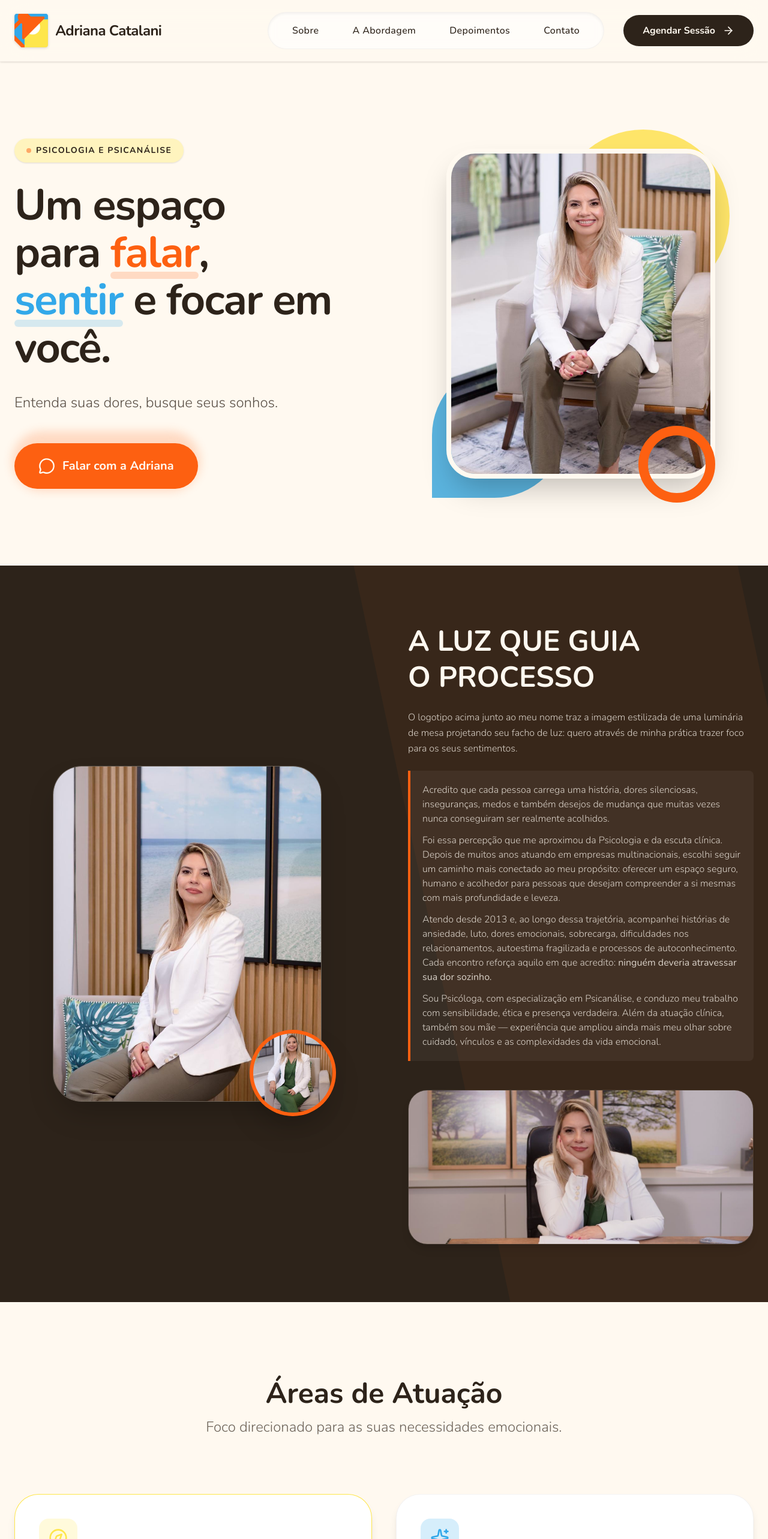
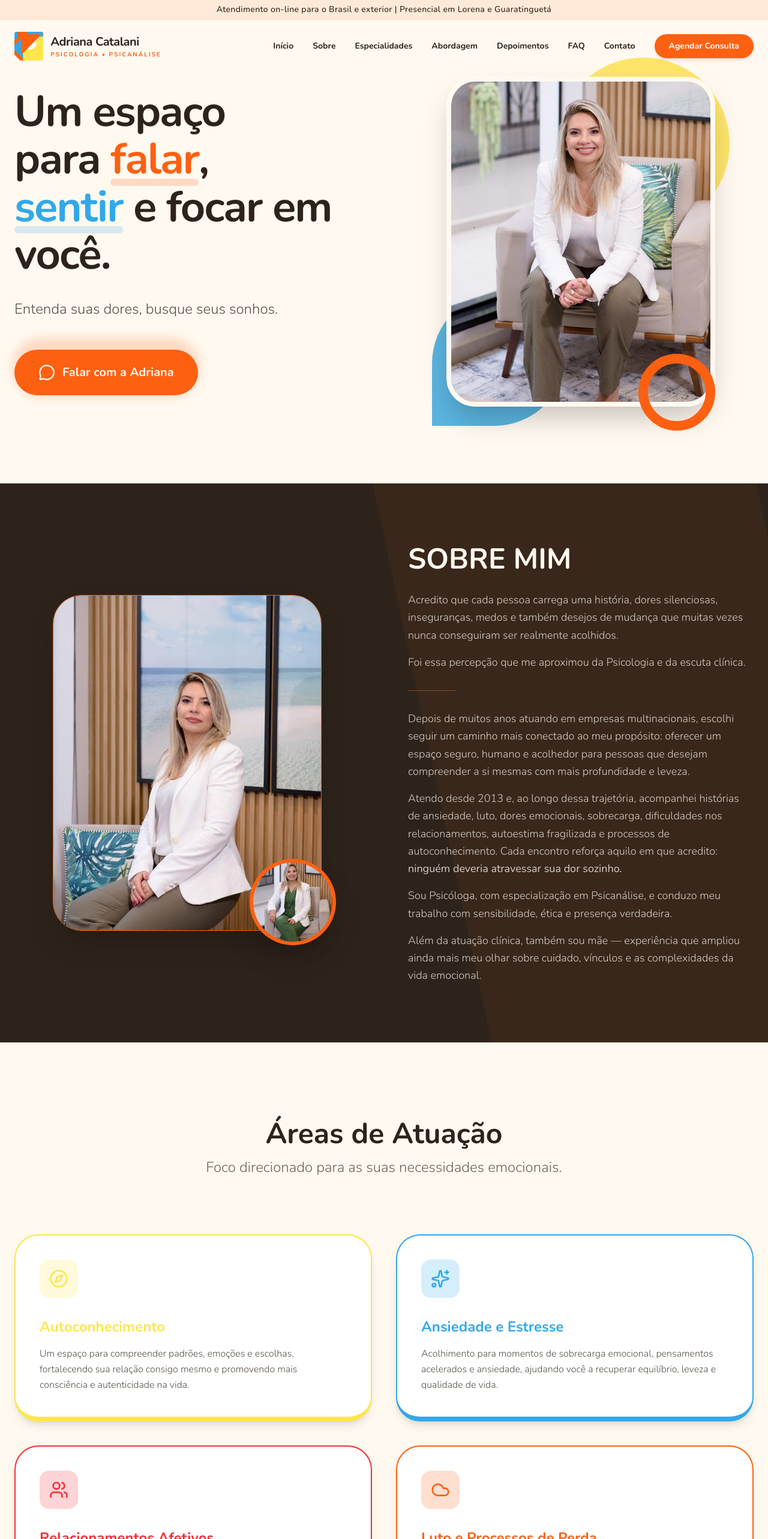
Before and after one commit to Harlock221B/site-dr-adriana-catalani, a React (Vite) app: page / in a window 1280 px wide. Shown: the top 2566 px of the page at 60% size. Built offline with nearby package versions, Linux system fonts and the light colour scheme.

Commit message:
feat: enhance components with new ConsultorioBanner, update About and Specialties content, and improve Header responsiveness

```diff
--- a/src/App.jsx
+++ b/src/App.jsx
@@ -5,8 +5,9 @@ import Hero from './components/Hero';
 import About from './components/About';
 import Approach from './components/Approach';
 import Specialties from './components/Specialties';
+import QuotesDivider from './components/QuotesDivider';
 import Testimonials from './components/Testimonials';
-import QuotesDivider from './components/QuotesDivider';
+import ConsultorioBanner from './components/ConsultorioBanner'; // <-- Importado aqui
 import FAQ from './components/FAQ';
 import Footer from './components/Footer';
 
@@ -16,20 +17,19 @@ export default function App() {
       <Helmet>
         <title>Dra. Adriana Catalani | Psicóloga e Psicanalista</title>
         <meta name="description" content="Consultório de psicologia e psicanálise da Dra. Adriana Catalani. Um espaço seguro, ético e acolhedor para cuidar da sua saúde emocional e autoconhecimento." />
-        <meta name="keywords" content="Psicóloga, Psicanalista, Terapia, Saúde Mental, Autoconhecimento, Psicologia, Adriana Catalani, Terapia Online, Terapia Presencial" />
-        <meta property="og:title" content="Dra. Adriana Catalani | Psicologia e Psicanálise" />
-        <meta property="og:description" content="Um espaço seguro, ético e acolhedor para cuidar da sua saúde emocional e autoconhecimento." />
-        <meta property="og:type" content="website" />
-        <meta property="og:url" content="https://www.adrianacatalani.com.br" />
       </Helmet>
+
       <Header />
       <Hero />
       <About />
       <Specialties />
+      <QuotesDivider />
       <Approach />
+
       <Testimonials />
+
+
       <FAQ />
-      <QuotesDivider />
       <Footer />
     </div>
   );
--- a/src/components/About.jsx
+++ b/src/components/About.jsx
@@ -1,7 +1,7 @@
 import React from 'react';
-import img2 from '../assets/imgs/Dr Adriana 2.jpeg';
-import img3 from '../assets/imgs/Dr Adriana 3.jpeg';
-import img4 from '../assets/imgs/Dr Adriana 4.jpeg';
+import img2 from '../assets/imgs/Dr Adriana 2.jpeg'; // Fotografia principal (Poltrona / Sorrindo)
+import img3 from '../assets/imgs/Dr Adriana 3.jpeg'; // Consultório
+import novaFotoSeria from '../assets/imgs/Dr Adriana 4.jpeg'; // <-- NOVA FOTOGRAFIA (Expressão mais séria)
 
 export default function About() {
   return (
@@ -10,37 +10,57 @@ export default function About() {
 
       <div className="max-w-7xl mx-auto px-6 grid lg:grid-cols-2 gap-12 lg:gap-20 items-center relative z-10">
 
-        {/* Lado Esquerdo */}
+        {/* Lado Esquerdo: Imagens com animação de hover */}
         <div className="order-2 lg:order-1 relative mx-auto w-full max-w-sm lg:max-w-md mt-8 lg:mt-0 group">
-          <img src={img2} alt="Adriana Catalani" className="w-full aspect-[4/5] object-cover object-center bg-drica-light/10 rounded-[2.5rem] lg:rounded-[3rem] rounded-tr-none border border-drica-light/20 shadow-2xl relative z-10 transition-transform duration-700 ease-in-out group-hover:scale-[1.02]" />
+
+          {/* FOTOGRAFIA PRINCIPAL (POLTRONA) */}
+          <img
+            src={img2}
+            alt="Adriana Catalani"
+            className="w-full aspect-[4/5] object-cover object-center bg-drica-light/10 rounded-[2.5rem] lg:rounded-[3rem] rounded-tr-none border border-drica-orange shadow-2xl relative z-10 transition-transform duration-700 ease-in-out group-hover:scale-[1.02]"
+          />
+
+          {/* FOTOGRAFIA DA BOLINHA (EXPRESSÃO MAIS SÉRIA) */}
           <div className="absolute -bottom-4 -right-4 sm:-bottom-6 sm:-right-6 w-28 h-28 sm:w-36 sm:h-36 bg-drica-orange rounded-full p-1.5 shadow-2xl z-20 transition-transform duration-700 ease-in-out group-hover:-translate-y-2 group-hover:-translate-x-2 group-hover:scale-105">
-            <img src={img4} alt="Detalhe consultório" className="w-full h-full object-cover object-center rounded-full" />
+            <img
+              src={novaFotoSeria}
+              alt="Adriana Catalani - Expressão séria"
+              className="w-full h-full object-cover object-center rounded-full"
+            />
           </div>
         </div>
 
-        {/* Lado Direito (Textos Novos) */}
-        <div className="order-1 lg:order-2 space-y-6 text-center lg:text-left flex flex-col items-center lg:items-start">
-          <h2 className="text-3xl sm:text-4xl lg:text-5xl font-bold text-balance leading-tight uppercase">
-            A LUZ QUE GUIA O PROCESSO
+        {/* Lado Direito: Textos e Imagem Inferior */}
+        <div className="order-1 lg:order-2 space-y-6 text-left flex flex-col items-start">
+          <h2 className="text-3xl sm:text-4xl lg:text-5xl font-bold leading-tight uppercase">
+            Sobre Mim
           </h2>
 
-          <div className="space-y-4 text-base font-light text-drica-light/80 leading-relaxed text-pretty">
+          <div className="space-y-4 text-base sm:text-lg font-light text-drica-light/80 leading-relaxed text-pretty">
             <p>
-              O logotipo acima junto ao meu nome traz a imagem estilizada de uma luminária de mesa projetando seu facho de luz: quero através de minha prática trazer foco para os seus sentimentos.
+              Acredito que cada pessoa carrega uma história, dores silenciosas, inseguranças, medos e também desejos de mudança que muitas vezes nunca conseguiram ser realmente acolhidos.
+            </p>
+            <p>
+              Foi essa percepção que me aproximou da Psicologia e da escuta clínica.
             </p>
 
-            <div className="p-5 mt-6 bg-drica-light/5 border-l-4 border-drica-orange rounded-r-lg space-y-3 text-sm sm:text-base">
-              <p>Acredito que cada pessoa carrega uma história, dores silenciosas, inseguranças, medos e também desejos de mudança que muitas vezes nunca conseguiram ser realmente acolhidos.</p>
-              <p>Foi essa percepção que me aproximou da Psicologia e da escuta clínica. Depois de muitos anos atuando em empresas multinacionais, escolhi seguir um caminho mais conectado ao meu propósito: oferecer um espaço seguro, humano e acolhedor para pessoas que desejam compreender a si mesmas com mais profundidade e leveza.</p>
-              <p>Atendo desde 2013 e, ao longo dessa trajetória, acompanhei histórias de ansiedade, luto, dores emocionais, sobrecarga, dificuldades nos relacionamentos, autoestima fragilizada e processos de autoconhecimento. Cada encontro reforça aquilo em que acredito: <strong>ninguém deveria atravessar sua dor sozinho.</strong></p>
-              <p>Sou Psicóloga, com especialização em Psicanálise, e conduzo meu trabalho com sensibilidade, ética e presença verdadeira. Além da atuação clínica, também sou mãe — experiência que ampliou ainda mais meu olhar sobre cuidado, vínculos e as complexidades da vida emocional.</p>
+            {/* Respiro no texto */}
+            <div className="py-4 opacity-50">
+               <div className="h-px w-20 bg-drica-orange"></div>
             </div>
-          </div>
 
-          <div className="pt-6 w-full">
-            <div className="overflow-hidden rounded-2xl sm:rounded-[2rem] shadow-lg border border-drica-light/10">
-              <img src={img3} alt="Ambiente do consultório" className="w-full h-48 sm:h-64 object-cover object-center opacity-90 transition-all duration-700 ease-in-out hover:opacity-100 hover:scale-105" />
-            </div>
+            <p>
+              Depois de muitos anos atuando em empresas multinacionais, escolhi seguir um caminho mais conectado ao meu propósito: oferecer um espaço seguro, humano e acolhedor para pessoas que desejam compreender a si mesmas com mais profundidade e leveza.
+            </p>
+            <p>
+              Atendo desde 2013 e, ao longo dessa trajetória, acompanhei histórias de ansiedade, luto, dores emocionais, sobrecarga, dificuldades nos relacionamentos, autoestima fragilizada e processos de autoconhecimento. Cada encontro reforça aquilo em que acredito: <strong>ninguém deveria atravessar sua dor sozinho.</strong>
+            </p>
+            <p>
+              Sou Psicóloga, com especialização em Psicanálise, e conduzo meu trabalho com sensibilidade, ética e presença verdadeira.
+            </p>
+            <p>
+              Além da atuação clínica, também sou mãe — experiência que ampliou ainda mais meu olhar sobre cuidado, vínculos e as complexidades da vida emocional.
+            </p>
           </div>
         </div>
 
--- /dev/null
+++ b/src/components/ConsultorioBanner.jsx
@@ -0,0 +1,20 @@
+import React from 'react';
+import img3 from '../assets/imgs/Dr Adriana 3.jpeg'; // Foto do consultório
+
+export default function ConsultorioBanner() {
+  return (
+    <section className="bg-drica-light pb-20 sm:pb-32 px-6 relative">
+      <div className="max-w-7xl mx-auto">
+        <div className="rounded-[2.5rem] sm:rounded-[3rem] overflow-hidden shadow-2xl border-[8px] border-white relative group">
+          <img
+            src={img3}
+            alt="Ambiente acolhedor do consultório da Dra. Adriana Catalani"
+            className="w-full h-64 sm:h-80 lg:h-[450px] object-cover object-center transition-transform duration-700 ease-in-out group-hover:scale-105"
+          />
+          {/* Uma leve camada escura apenas para dar um toque sofisticado na borda */}
+          <div className="absolute inset-0 ring-1 ring-inset ring-black/10 rounded-[2rem] sm:rounded-[2.5rem] pointer-events-none"></div>
+        </div>
+      </div>
+    </section>
+  );
+}
--- a/src/components/Header.jsx
+++ b/src/components/Header.jsx
@@ -1,62 +1,90 @@
-import React from 'react';
-import { ArrowRight } from 'lucide-react';
-import icon from '../assets/icons/icon.png';
-import { whatsappLink } from '../utils/constants';
+import React, { useState, useEffect } from 'react';
+import { Menu, X } from 'lucide-react';
+import logo from '../assets/icons/icon.png';
 
 export default function Header() {
+  const [isOpen, setIsOpen] = useState(false);
+  const [scrolled, setScrolled] = useState(false);
+
+  useEffect(() => {
+    const handleScroll = () => {
+      setScrolled(window.scrollY > 20);
+    };
+    window.addEventListener('scroll', handleScroll);
+    return () => window.removeEventListener('scroll', handleScroll);
+  }, []);
+
+  const navLinks = [
+    { name: 'Início', href: '#' },
+    { name: 'Sobre', href: '#sobre' },
+    { name: 'Especialidades', href: '#especialidades' },
+    { name: 'Abordagem', href: '#abordagem' },
+    { name: 'Depoimentos', href: '#depoimentos' },
+    { name: 'FAQ', href: '#faq' },
+    { name: 'Contato', href: '#contato' },
+  ];
+
   return (
-    <header className="sticky top-0 z-50 bg-drica-light/85 backdrop-blur-xl border-b border-drica-dark/5 shadow-sm">
-      <div className="px-6 py-4 lg:py-5 max-w-screen-2xl mx-auto flex justify-between items-center relative">
+    <header className={`fixed top-0 left-0 right-0 z-50 transition-all duration-300 ${scrolled ? 'bg-white shadow-md' : 'bg-transparent'}`}>
 
-        {/* Nova Área do Logo: Ícone + Texto */}
-        <a href="#" className="flex items-center gap-3 group z-10">
-          <img
-            src={icon}
-            alt="Ícone Adriana Catalani"
-            className="h-10 sm:h-12 lg:h-14 w-auto object-contain transition-transform duration-500 group-hover:scale-110 origin-center drop-shadow-sm"
-          />
-          <span className="text-xl sm:text-2xl font-black text-drica-dark tracking-tight">
-            Adriana Catalani
-          </span>
+      {/* Announcement Bar */}
+      <div className="w-full bg-drica-orange/10 text-center py-1.5 text-xs sm:text-sm font-medium text-drica-dark tracking-wide border-b border-drica-orange/5">
+        Atendimento on-line para o Brasil e exterior | Presencial em Lorena e Guaratinguetá
+      </div>
+
+      {/* Main Header Content */}
+      <div className={`max-w-7xl mx-auto px-6 flex justify-between items-center transition-all duration-300 ${scrolled ? 'py-3' : 'py-5'}`}>
+        {/* Logo */}
+        <a href="#" className="flex items-center gap-3 group">
+          <img src={logo} alt="Logo Dra. Adriana Catalani" className="h-10 sm:h-12 w-auto transition-transform group-hover:scale-105" />
+          <div className="flex flex-col">
+            <span className="text-xl font-black tracking-tight text-drica-dark">Adriana Catalani</span>
+            <span className="text-[10px] uppercase tracking-[0.2em] font-bold text-drica-orange">Psicologia • Psicanálise</span>
+          </div>
         </a>
 
-        {/* Navegação e Botão (Escondido em telas muito pequenas, visível em Desktop) */}
-        <div className="hidden lg:flex items-center gap-8">
-          <nav className="flex items-center gap-2 bg-white/60 px-4 py-2.5 rounded-full border border-drica-dark/5 shadow-inner backdrop-blur-sm">
-            {[
-              { label: 'Sobre', href: '#sobre' },
-              { label: 'A Abordagem', href: '#abordagem' },
-              { label: 'Depoimentos', href: '#depoimentos' },
-              { label: 'Contato', href: '#contato' },
-            ].map((link) => (
-              <a
-                key={link.label}
-                href={link.href}
-                className="relative px-6 py-2 text-base font-medium tracking-wide hover:text-drica-orange transition-colors duration-300 group"
-              >
-                {link.label}
-                <span className="absolute bottom-1 left-6 right-6 h-[2px] bg-drica-orange transform scale-x-0 group-hover:scale-x-100 transition-transform duration-300 origin-center rounded-full"></span>
-              </a>
-            ))}
-          </nav>
+        {/* Desktop Nav */}
+        <nav className="hidden lg:flex items-center gap-8">
+          {navLinks.map((link) => (
+            <a
+              key={link.name}
+              href={link.href}
+              className="text-sm font-bold text-drica-dark hover:text-drica-orange transition-colors"
+            >
+              {link.name}
+            </a>
+          ))}
+          <a
+            href="#contato"
+            className="bg-drica-orange text-white px-6 py-2.5 rounded-full text-sm font-bold hover:bg-drica-dark transition-all shadow-md hover:shadow-lg"
+          >
+            Agendar Consulta
+          </a>
+        </nav>
 
-          <a
-            href={whatsappLink}
-            target="_blank"
-            rel="noopener noreferrer"
-            className="flex items-center gap-3 bg-drica-dark text-drica-light px-8 py-3.5 rounded-full text-base font-bold hover:bg-drica-orange transition-all duration-300 hover:shadow-xl hover:shadow-drica-orange/20 hover:-translate-y-1 active:translate-y-0"
-          >
-            Agendar Sessão
-            <ArrowRight size={20} />
-          </a>
-        </div>
+        {/* Mobile Menu Button */}
+        <button
+          className="lg:hidden text-drica-dark"
+          onClick={() => setIsOpen(!isOpen)}
+        >
+          {isOpen ? <X size={28} /> : <Menu size={28} />}
+        </button>
+      </div>
 
-        {/* Botão Mobile Simples (Aparece apenas no celular) */}
-        <div className="lg:hidden flex items-center">
-           <a href={whatsappLink} target="_blank" rel="noopener noreferrer" className="bg-drica-orange text-white px-5 py-2 rounded-full font-bold text-sm shadow-md">
-             Agendar
-           </a>
-        </div>
+      {/* Mobile Nav */}
+      <div className={`lg:hidden absolute top-full left-0 w-full bg-white shadow-2xl transition-all duration-300 ${isOpen ? 'opacity-100 visible' : 'opacity-0 invisible'}`}>
+        <nav className="flex flex-col p-6 gap-4">
+          {navLinks.map((link) => (
+            <a
+              key={link.name}
+              href={link.href}
+              onClick={() => setIsOpen(false)}
+              className="text-lg font-bold text-drica-dark border-b border-gray-100 pb-2"
+            >
+              {link.name}
+            </a>
+          ))}
+        </nav>
       </div>
     </header>
   );
--- a/src/components/Hero.jsx
+++ b/src/components/Hero.jsx
@@ -9,10 +9,6 @@ export default function Hero() {
 
       {/* Lado Esquerdo - Textos e CTA */}
       <div className="space-y-8 z-10 text-center lg:text-left flex flex-col items-center lg:items-start">
-        <div className="inline-flex items-center gap-2 px-5 py-2.5 rounded-full bg-drica-yellow/30 text-drica-dark text-xs sm:text-sm font-bold tracking-widest uppercase shadow-sm transition-transform hover:scale-105 cursor-default">
-          <span className="w-2 h-2 rounded-full bg-drica-orange animate-pulse"></span>
-          Psicologia e Psicanálise
-        </div>
 
         <h1 className="text-4xl sm:text-5xl md:text-6xl lg:text-7xl font-black leading-[1.1] tracking-tight text-balance">
           Um espaço para <span className="text-drica-orange relative inline-block group cursor-default">falar<span className="absolute -bottom-1 left-0 w-full h-2 md:h-3 bg-drica-orange/20 rounded-full transition-all duration-300 group-hover:h-4"></span></span>,<br/>
--- a/src/components/Specialties.jsx
+++ b/src/components/Specialties.jsx
@@ -1,35 +1,58 @@
 import React from 'react';
-import { Users, Sparkles, Compass, Leaf } from 'lucide-react';
+import { Users, Sparkles, Compass, Cloud } from 'lucide-react';
 
 export default function Specialties() {
+  // Mapeamento de estilos expandido com a nova cor vermelha
   const colorStyles = {
-    orange: { bg: 'bg-drica-orange/20', text: 'text-drica-orange', border: 'border-drica-orange' },
-    blue: { bg: 'bg-drica-blue/20', text: 'text-drica-blue', border: 'border-drica-blue' },
-    yellow: { bg: 'bg-drica-yellow/20', text: 'text-drica-yellow', border: 'border-drica-yellow' }
+    orange: {
+      bg: 'bg-drica-orange/20',
+      text: 'text-drica-orange',
+      border: 'border-drica-orange',
+      bgHover: 'group-hover:bg-drica-orange/[0.04]'
+    },
+    blue: {
+      bg: 'bg-drica-blue/20',
+      text: 'text-drica-blue',
+      border: 'border-drica-blue',
+      bgHover: 'group-hover:bg-drica-blue/[0.04]'
+    },
+    yellow: {
+      bg: 'bg-drica-yellow/20',
+      text: 'text-drica-yellow',
+      border: 'border-drica-yellow',
+      bgHover: 'group-hover:bg-drica-yellow/[0.04]'
+    },
+    red: {
+      // Utilizando o vermelho padrão do Tailwind (red-500) para garantir compatibilidade
+      bg: 'bg-red-500/20',
+      text: 'text-red-500',
+      border: 'border-red-500',
+      bgHover: 'group-hover:bg-red-500/[0.04]'
+    }
   };
 
   const especialidades = [
     {
       icon: Compass,
-      colorTheme: colorStyles.yellow,
+      colorTheme: colorStyles.yellow, // AMARELO
       title: 'Autoconhecimento',
       description: 'Um espaço para compreender padrões, emoções e escolhas, fortalecendo sua relação consigo mesmo e promovendo mais consciência e autenticidade na vida.'
     },
     {
       icon: Sparkles,
-      colorTheme: colorStyles.blue,
+      colorTheme: colorStyles.blue, // AZUL
       title: 'Ansiedade e Estresse',
       description: 'Acolhimento para momentos de sobrecarga emocional, pensamentos acelerados e ansiedade, ajudando você a recuperar equilíbrio, leveza e qualidade de vida.'
     },
     {
       icon: Users,
-      colorTheme: colorStyles.orange,
+      colorTheme: colorStyles.red, // VERMELHO (Atualizado conforme o seu pedido)
       title: 'Relacionamentos Afetivos',
       description: 'Um espaço seguro para compreender vínculos, melhorar a comunicação, lidar com conflitos emocionais e construir relações mais saudáveis e conscientes.'
     },
     {
-      icon: Leaf,
-      colorTheme: colorStyles.blue, // Reutilizando o azul para manter harmonia
+      icon: Cloud,
+      colorTheme: colorStyles.orange, // LARANJA
       title: 'Luto e Processos de Perda',
       description: 'O luto pode despertar dores profundas, mudanças e sentimentos difíceis de nomear. A terapia oferece acolhimento e suporte emocional para atravessar esse processo com cuidado e respeito ao seu tempo.'
     }
@@ -39,6 +62,7 @@ export default function Specialties() {
     <section id="especialidades" className="bg-drica-light py-20 sm:py-32 relative">
       <div className="max-w-7xl mx-auto px-6">
 
+        {/* Cabeçalho da Seção */}
         <div className="text-center mb-16 sm:mb-24">
           <h3 className="text-3xl sm:text-4xl lg:text-5xl font-bold mb-4 text-drica-dark text-balance">
             Áreas de Atuação
@@ -48,19 +72,21 @@ export default function Specialties() {
           </p>
         </div>
 
-        {/* Mudei o grid aqui para 2x2 para acomodar 4 cards perfeitamente */}
+        {/* Grid 2x2 */}
         <div className="grid grid-cols-1 md:grid-cols-2 gap-8 lg:gap-10 items-stretch">
           {especialidades.map((esp, index) => (
             <div
               key={index}
-              className={`bg-white p-8 lg:p-10 rounded-[2.5rem] shadow-lg border-t border-l border-r border-drica-dark/5 border-b-[8px] ${esp.colorTheme.border} hover:-translate-y-3 hover:shadow-2xl transition-all duration-500 group flex flex-col h-full`}
+              className={`bg-white p-8 lg:p-10 rounded-[2.5rem] shadow-lg border-2 ${esp.colorTheme.border} border-b-[8px] ${esp.colorTheme.bgHover} hover:-translate-y-3 hover:shadow-2xl transition-all duration-500 group flex flex-col h-full`}
             >
               <div className={`w-16 h-16 rounded-2xl ${esp.colorTheme.bg} flex items-center justify-center mb-8 group-hover:scale-110 group-hover:rotate-3 transition-transform duration-500`}>
                 <esp.icon className={`${esp.colorTheme.text} w-8 h-8`} />
               </div>
-              <h4 className="text-2xl font-bold mb-4 text-drica-dark">
+
+              <h4 className={`text-2xl font-bold mb-4 transition-colors duration-500 ${esp.colorTheme.text}`}>
                 {esp.title}
               </h4>
+
               <p className="text-drica-dark/80 font-light leading-relaxed flex-grow">
                 {esp.description}
               </p>
--- a/src/data/testimonialsData.js
+++ b/src/data/testimonialsData.js
@@ -1,4 +1,12 @@
 export const depoimentos = [
+  {
+    nome: "Thays Oliveira",
+    estrelas: 5,
+    tempo: "2 dias atrás",
+    texto: "A Adriana é uma psicóloga acolhedora, atualizada, que traz bons questionamentos para reflexões e melhoria comportamental. Indico de olho fechado.",
+    // Nota: Se o seu componente Testimonials.jsx suportar o campo 'badge',
+    // pode usar: badge: "Local Guide · 16 avaliações"
+  },
   {
     nome: "Maria Clara Carvalho de Almeida",
     estrelas: 5,
@@ -34,11 +42,5 @@ export const depoimentos = [
     estrelas: 5,
     tempo: "um ano atrás",
     texto: "Fazer um período de terapia com a Adriana foi muito proveitoso pra mim... Excelente profissional, e com seu conhecimentos e carisma me ajudou a romper com alguns ciclos que estava enfrentando. Só tenho a dizer, Muito Obrigado."
-  },
-  {
-    nome: "Paula Durigan",
-    estrelas: 5,
-    tempo: "um ano atrás",
-    texto: "Só tenho elogios ao trabalho dela. Uma profissional muito acolhedora, atenta e ética. Recomendo de olhos fechados para quem está procurando uma psicóloga comprometida com o bem-estar dos pacientes. Ela realmente faz a diferença."
   }
 ];
```
Also changed, not shown: src/components/Approach.jsx (+17 -3 lines), src/components/Footer.jsx (+4 -8 lines), src/components/QuotesDivider.jsx (+10 -9 lines).
